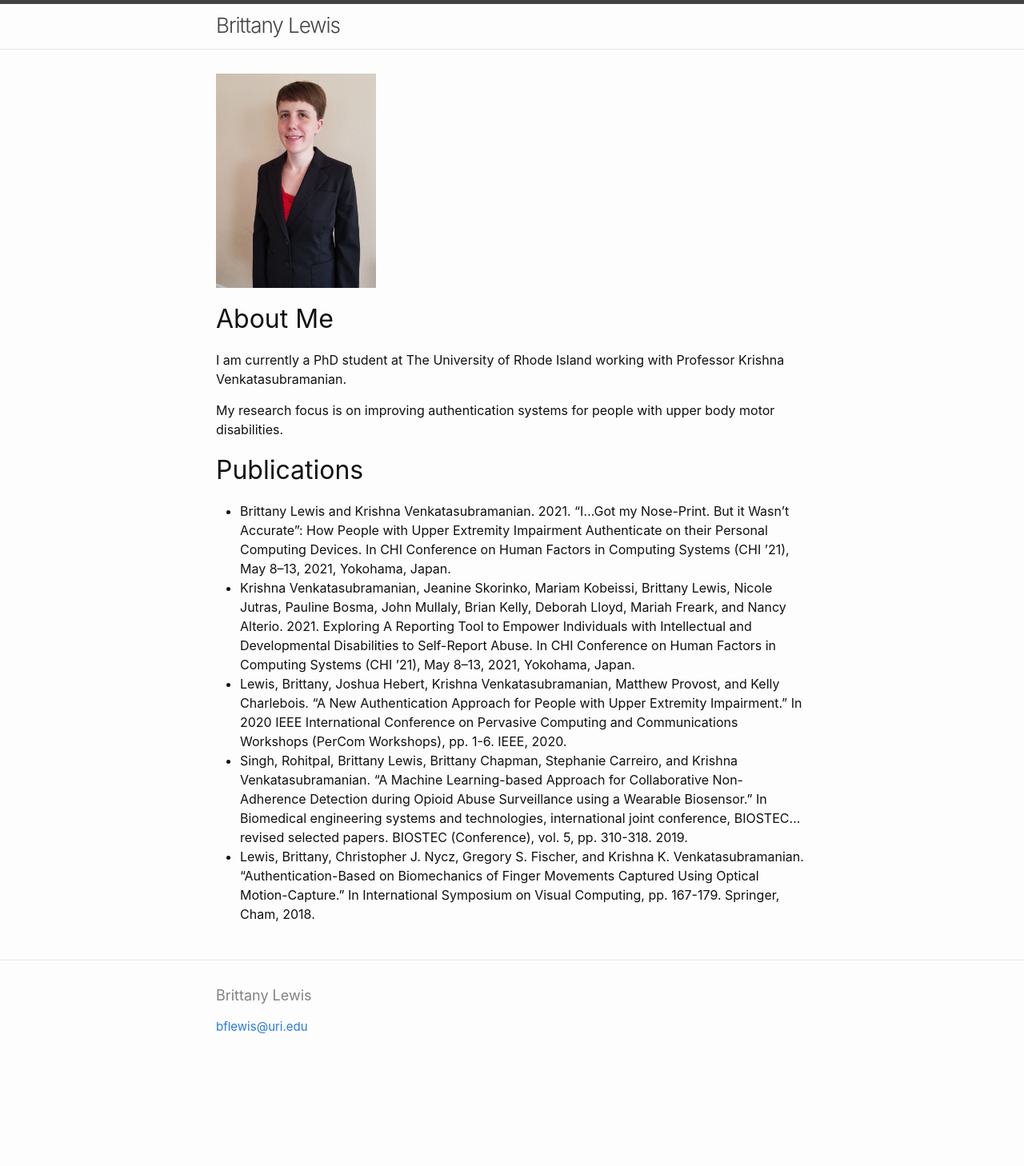
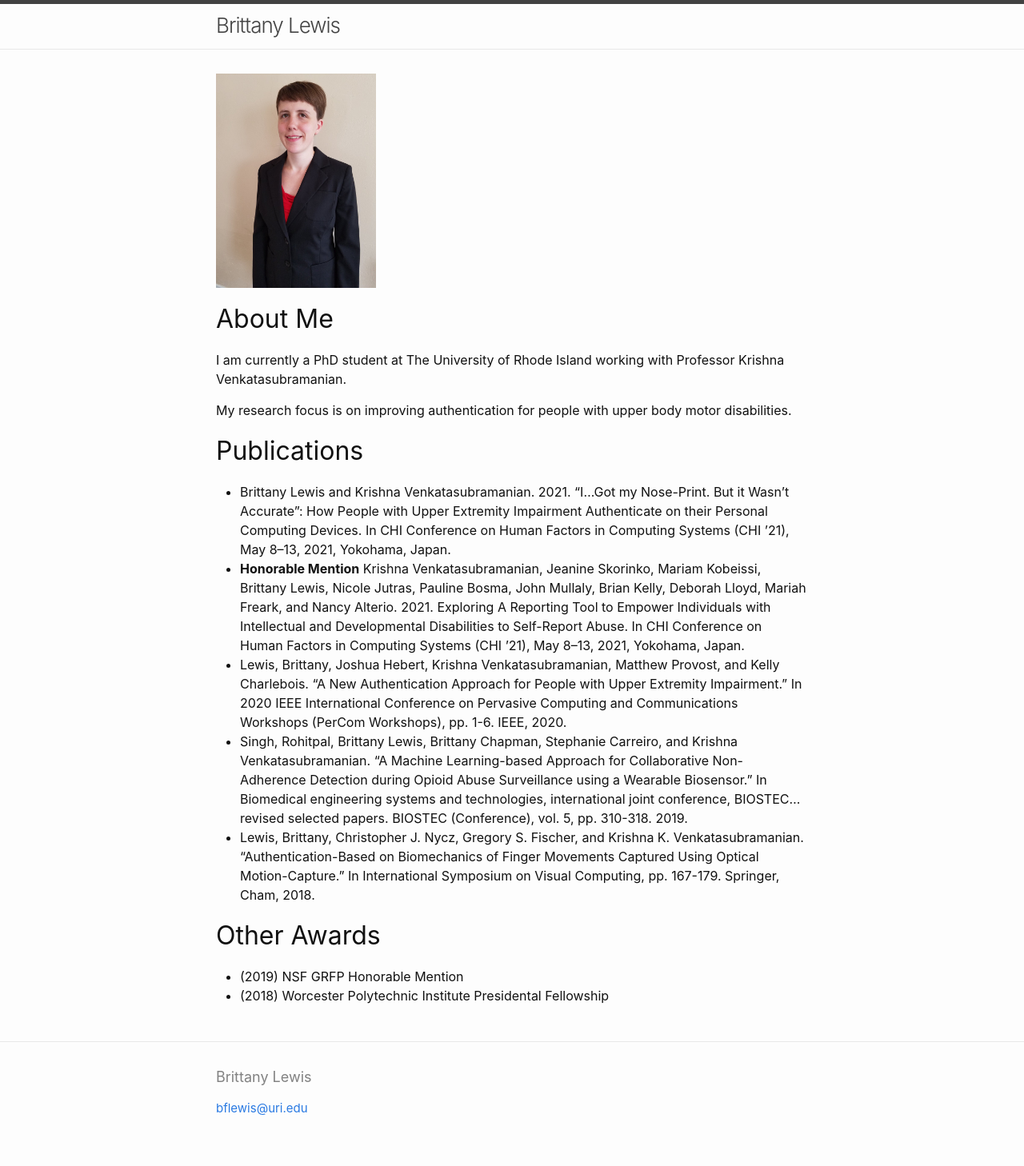
Before and after one commit to bgradel/website, a Jekyll site: the page built from index.md, in a window 1280 px wide. Shown: the whole page at 80% size. Built offline with Jekyll 4.4.1, drawn with Linux system fonts in a browser that asks for light colours; before the commit the page ends 1356 px from its top, so only the background shows below that.

Commit message:
adding honorable mention tags and other awards

```diff
--- a/index.md
+++ b/index.md
@@ -11,12 +11,16 @@ layout: home
 
 I am currently a PhD student at The University of Rhode Island working with Professor Krishna Venkatasubramanian.
 
-My research focus is on improving authentication systems for people with upper body motor disabilities.
+My research focus is on improving authentication for people with upper body motor disabilities.
 
 # Publications
 
 - Brittany Lewis and Krishna Venkatasubramanian. 2021. “I...Got my Nose-Print. But it Wasn’t Accurate”: How People with Upper Extremity Impairment Authenticate on their Personal Computing Devices. In CHI Conference on Human Factors in Computing Systems (CHI ’21), May 8–13, 2021, Yokohama, Japan.
-- Krishna Venkatasubramanian, Jeanine Skorinko, Mariam Kobeissi, Brittany Lewis, Nicole Jutras, Pauline Bosma, John Mullaly, Brian Kelly, Deborah Lloyd, Mariah Freark, and Nancy Alterio. 2021. Exploring A Reporting Tool to Empower Individuals with Intellectual and Developmental Disabilities to Self-Report Abuse. In CHI Conference on Human Factors in Computing Systems (CHI ’21), May 8–13, 2021, Yokohama, Japan.
+- **Honorable Mention** Krishna Venkatasubramanian, Jeanine Skorinko, Mariam Kobeissi, Brittany Lewis, Nicole Jutras, Pauline Bosma, John Mullaly, Brian Kelly, Deborah Lloyd, Mariah Freark, and Nancy Alterio. 2021. Exploring A Reporting Tool to Empower Individuals with Intellectual and Developmental Disabilities to Self-Report Abuse. In CHI Conference on Human Factors in Computing Systems (CHI ’21), May 8–13, 2021, Yokohama, Japan.
 - Lewis, Brittany, Joshua Hebert, Krishna Venkatasubramanian, Matthew Provost, and Kelly Charlebois. "A New Authentication Approach for People with Upper Extremity Impairment." In 2020 IEEE International Conference on Pervasive Computing and Communications Workshops (PerCom Workshops), pp. 1-6. IEEE, 2020.
 - Singh, Rohitpal, Brittany Lewis, Brittany Chapman, Stephanie Carreiro, and Krishna Venkatasubramanian. "A Machine Learning-based Approach for Collaborative Non-Adherence Detection during Opioid Abuse Surveillance using a Wearable Biosensor." In Biomedical engineering systems and technologies, international joint conference, BIOSTEC... revised selected papers. BIOSTEC (Conference), vol. 5, pp. 310-318. 2019.
 - Lewis, Brittany, Christopher J. Nycz, Gregory S. Fischer, and Krishna K. Venkatasubramanian. "Authentication-Based on Biomechanics of Finger Movements Captured Using Optical Motion-Capture." In International Symposium on Visual Computing, pp. 167-179. Springer, Cham, 2018.
+
+# Other Awards
+- (2019) NSF GRFP Honorable Mention
+- (2018) Worcester Polytechnic Institute Presidental Fellowship
```
